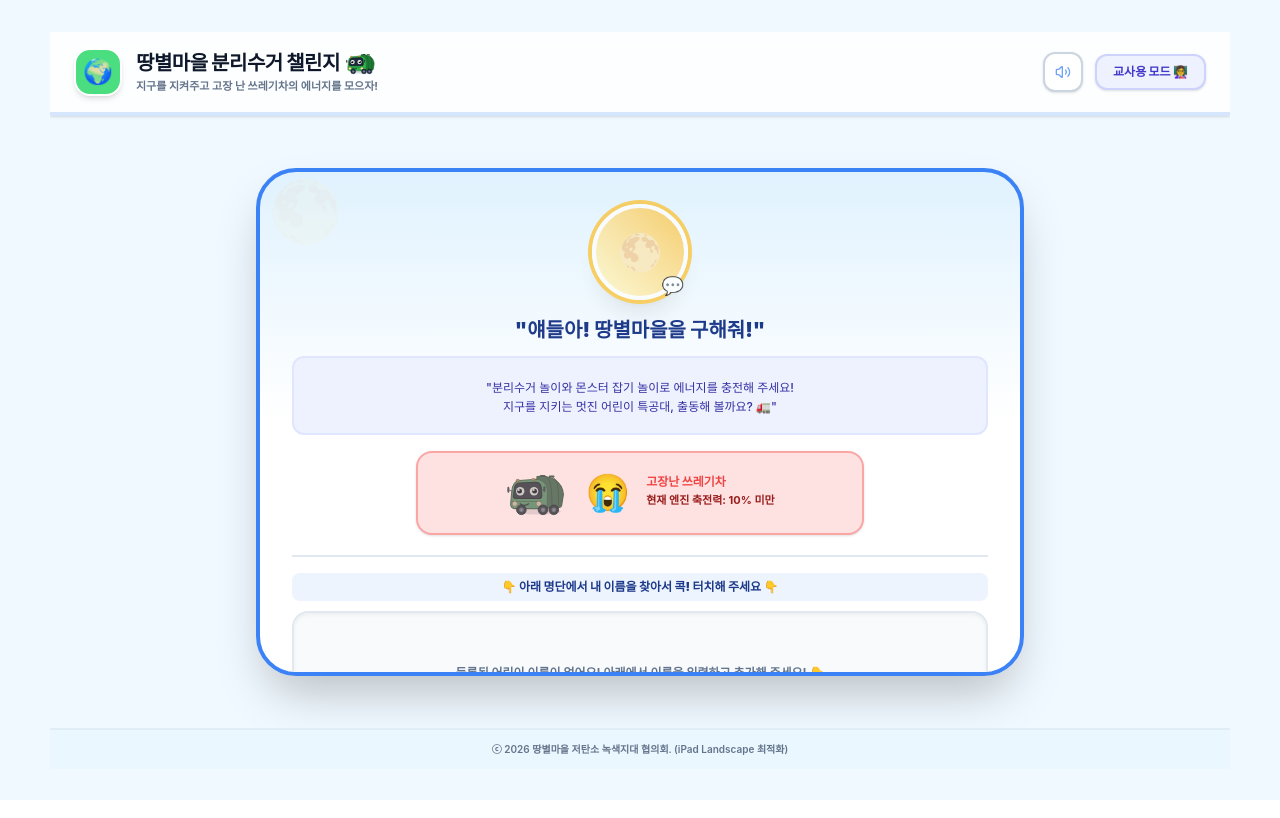
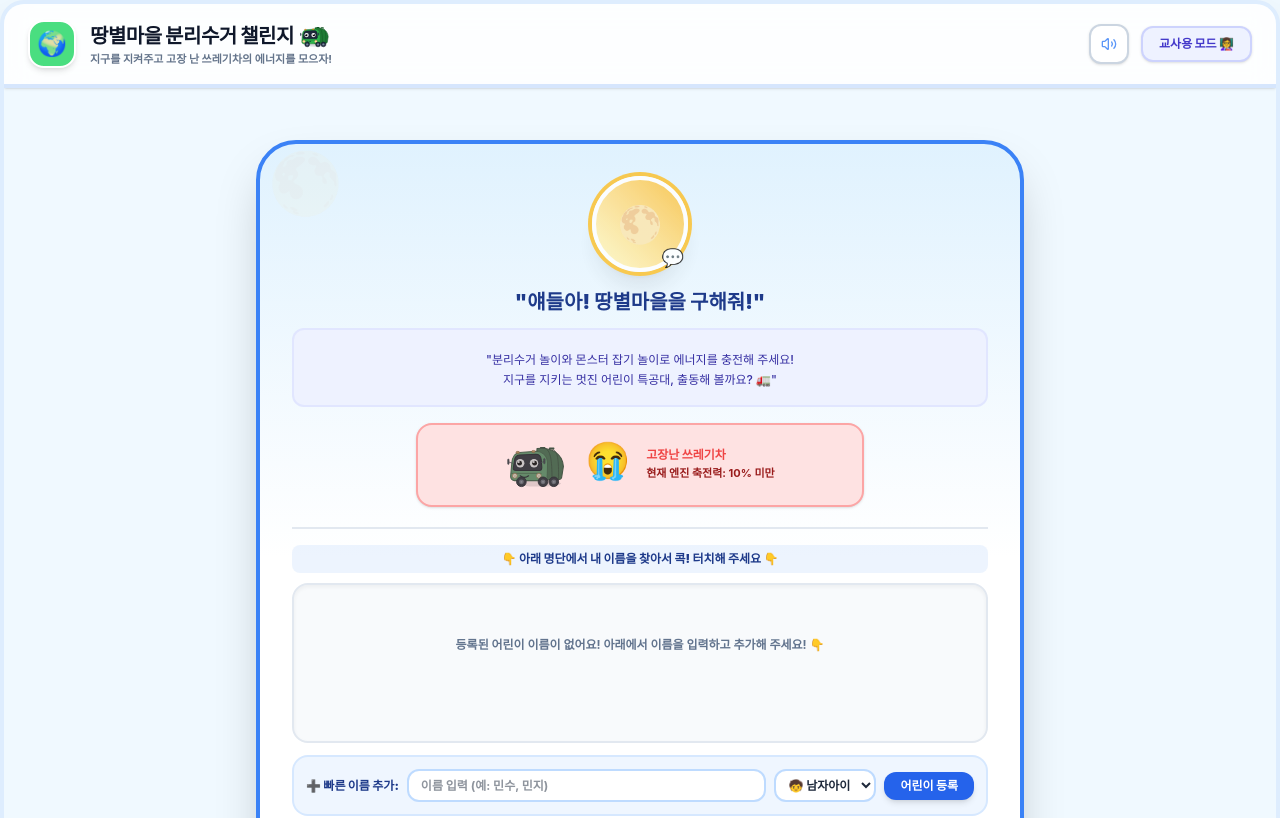
Before and after one commit to jbonny1201/ch, a React (Vite) app: page / in a window 1280 px wide. Shown: the top 818 px of the page. Built offline with nearby package versions, Linux system fonts and the light colour scheme; a web font is replaced by a local one.

Commit message:
feat: improve UI, input accuracy, and motion detection
- Enhance UI with thick custom scrollbars and container styling
- Increase AI classification leniency for child-friendly interaction
- Optimize motion detection sensitivity and performance
- Fix SVG data URL encoding in classroom explorer

```diff
--- a/server.ts
+++ b/server.ts
@@ -222,7 +222,8 @@ CRITICAL CLASSIFICATION MAPPING LAWS:
 2. "vinyl" (비닐) is separate from "plastic" (플라스틱). Thin flexible bags and snack bags are "vinyl".
 3. Check the shape, color, text, and materials in the image. Give the correct category.
 4. If the image is ambiguous, blurry, dark, contains multiple things, or has solid/minimal colors, you MUST strongly lean on the user hint / context: "${itemHint || 'none'}".
-5. Answer in a loving, cute, conversational Korean tone suitable for a 5-year-old child! Use cute exclamation points and make them feel proud!${hintText}`,
+5. Answer in a loving, cute, conversational Korean tone suitable for a 5-year-old child! Use cute exclamation points and make them feel proud!
+6. BE EXTREMELY GENEROUS AND LENIENT when identifying items from the kid's camera. Since this is an educational game for 5-7 year olds, if an image is blurry, contains a hand holding something, or shows any household container or wrapping, do your absolute best to classify it into one of the recyclable categories ('plastic', 'paper', 'can', 'milk_carton', 'vinyl') instead of 'other' (unrecyclable), unless it is clearly food waste, hazardous, or completely empty space. Let's encourage them to be recycling heroes!${hintText}`,
     };
 
     const response = await ai.models.generateContent({
--- a/src/App.tsx
+++ b/src/App.tsx
@@ -455,9 +455,9 @@ export default function App() {
   };
 
   return (
-    <div className="min-h-screen bg-[#F0F9FF] flex items-center justify-center p-0 select-none overflow-hidden w-full">
+    <div className="min-h-screen bg-[#F0F9FF] flex items-center justify-center p-0 overflow-y-auto w-full">
       {/* Landscape Tablet Frame (Borderless design perfectly sized for iPad landscape - expanded width) */}
-      <div className="w-full max-w-[1180px] aspect-[16/10] h-full md:h-[737px] bg-[#F0F9FF] text-[#1E293B] font-sans flex flex-col justify-between overflow-hidden relative">
+      <div className="w-full max-w-[1280px] md:min-h-[820px] bg-[#F0F9FF] text-[#1E293B] font-sans flex flex-col justify-between overflow-hidden relative rounded-3xl shadow-2xl border-4 border-[#3B82F6]/10">
 
       {/* Navigation Top Header */}
       <h1 className="sr-only">땅별마을 분리수거 챌린지</h1>
@@ -548,7 +548,7 @@ export default function App() {
                 <label className="block text-xs text-[#1E3A8A] font-black mb-2.5 text-center bg-blue-100/50 py-1.5 rounded-lg">
                   👇 아래 명단에서 내 이름을 찾아서 콕! 터치해 주세요 👇
                 </label>
-                <div className="grid grid-cols-3 sm:grid-cols-4 md:grid-cols-5 gap-3 max-h-[300px] min-h-[160px] overflow-y-auto p-3 bg-[#F8FAFC] rounded-2xl border-2 border-slate-200 shadow-inner">
+                <div className="grid grid-cols-3 sm:grid-cols-4 md:grid-cols-5 gap-3 max-h-[300px] min-h-[160px] overflow-y-auto p-3 bg-[#F8FAFC] rounded-2xl border-2 border-slate-200 shadow-inner custom-scrollbar touch-pan-y">
                   {participants.length === 0 ? (
                     <div className="col-span-full text-center py-10 px-4 text-xs text-slate-500 font-bold">
                       등록된 어린이 이름이 없어요! 아래에서 이름을 입력하고 추가해 주세요! 👇
--- a/src/components/MonsterHunt.tsx
+++ b/src/components/MonsterHunt.tsx
@@ -315,9 +315,10 @@ export default function MonsterHunt({ detectedCategory, monsterName, onMonsterCa
             let sumY = 0;
             const activeCells: { x: number; y: number }[] = [];
 
-            for (let y = 0; y < height; y++) {
-              for (let x = 0; x < width; x++) {
+            for (let y = 0; y < height; y += 3) {
+              for (let x = 0; x < width; x += 3) {
                 const idx = (y * width + x) * 4;
+                if (idx + 2 >= data.length) continue;
                 const rDiff = Math.abs(data[idx] - lastData[idx]);
                 const gDiff = Math.abs(data[idx + 1] - lastData[idx + 1]);
                 const bDiff = Math.abs(data[idx + 2] - lastData[idx + 2]);
@@ -329,15 +330,13 @@ export default function MonsterHunt({ detectedCategory, monsterName, onMonsterCa
                   sumX += x;
                   sumY += y;
 
-                  if (x % 3 === 0 && y % 3 === 0) {
-                    activeCells.push({ x: (x / width) * 100, y: (y / height) * 100 });
-                  }
+                  activeCells.push({ x: (x / width) * 100, y: (y / height) * 100 });
                 }
               }
             }
 
             // If there's enough movement, calculate motion centroid coordinates
-            if (totalMotionPixels > 8) {
+            if (totalMotionPixels > 1) {
               const avgX = (sumX / totalMotionPixels / width) * 100;
               const avgY = (sumY / totalMotionPixels / height) * 100;
 
--- a/src/index.css
+++ b/src/index.css
@@ -44,3 +44,26 @@
 .animate-sweep {
   animation: sweep 3s infinite ease-in-out;
 }
+
+/* Custom scrollbar to make it extremely visible and thick enough to easily scroll on tablets/touchscreens */
+.custom-scrollbar {
+  scrollbar-width: auto;
+  scrollbar-color: #cbd5e1 #f1f5f9;
+}
+.custom-scrollbar::-webkit-scrollbar {
+  width: 10px !important;
+  height: 10px !important;
+  display: block !important;
+}
+.custom-scrollbar::-webkit-scrollbar-track {
+  background: #f1f5f9 !important;
+  border-radius: 9999px !important;
+}
+.custom-scrollbar::-webkit-scrollbar-thumb {
+  background: #cbd5e1 !important;
+  border-radius: 9999px !important;
+  border: 2px solid #f1f5f9 !important;
+}
+.custom-scrollbar::-webkit-scrollbar-thumb:hover {
+  background: #94a3b8 !important;
+}
```
Also changed, not shown: src/components/ClassroomExplorer.tsx (+3 -3 lines).
